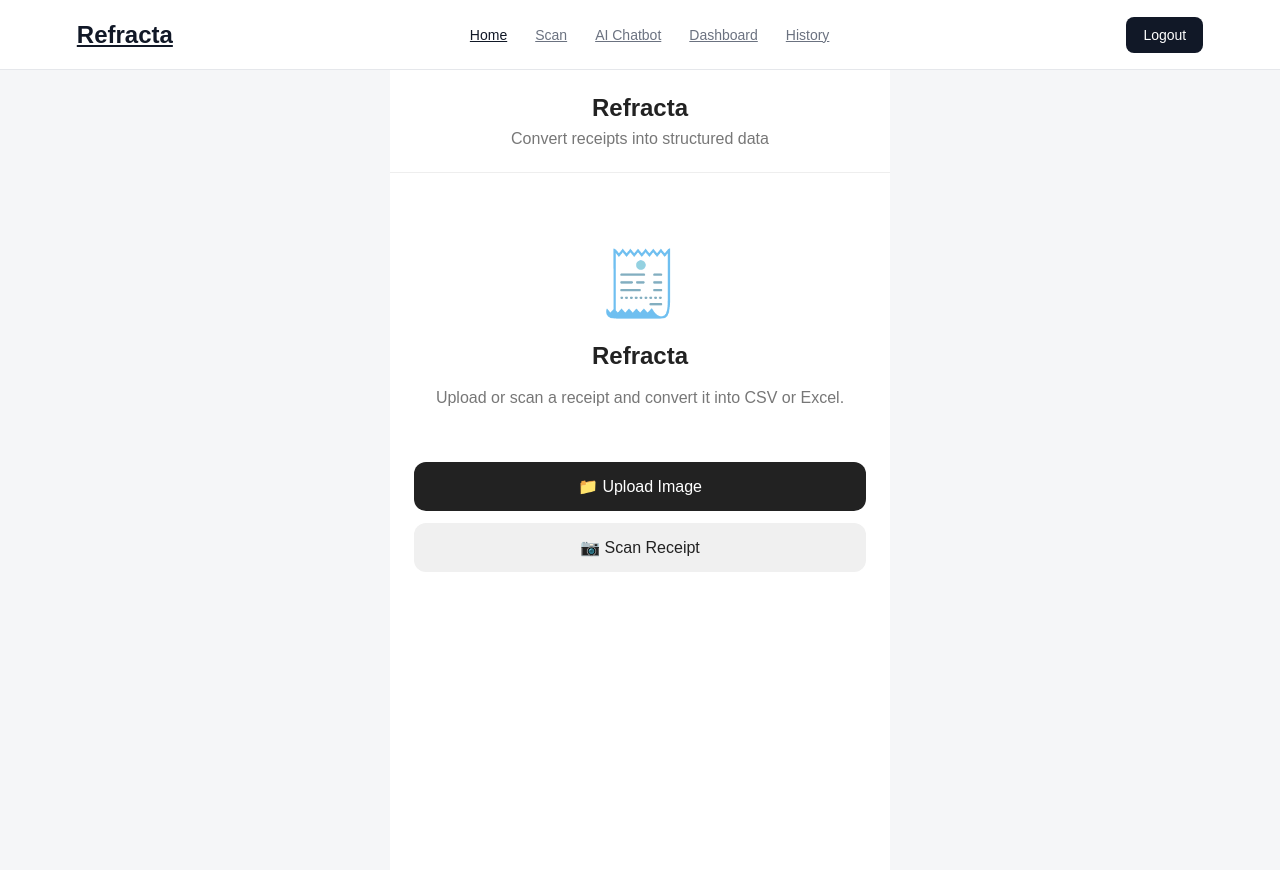
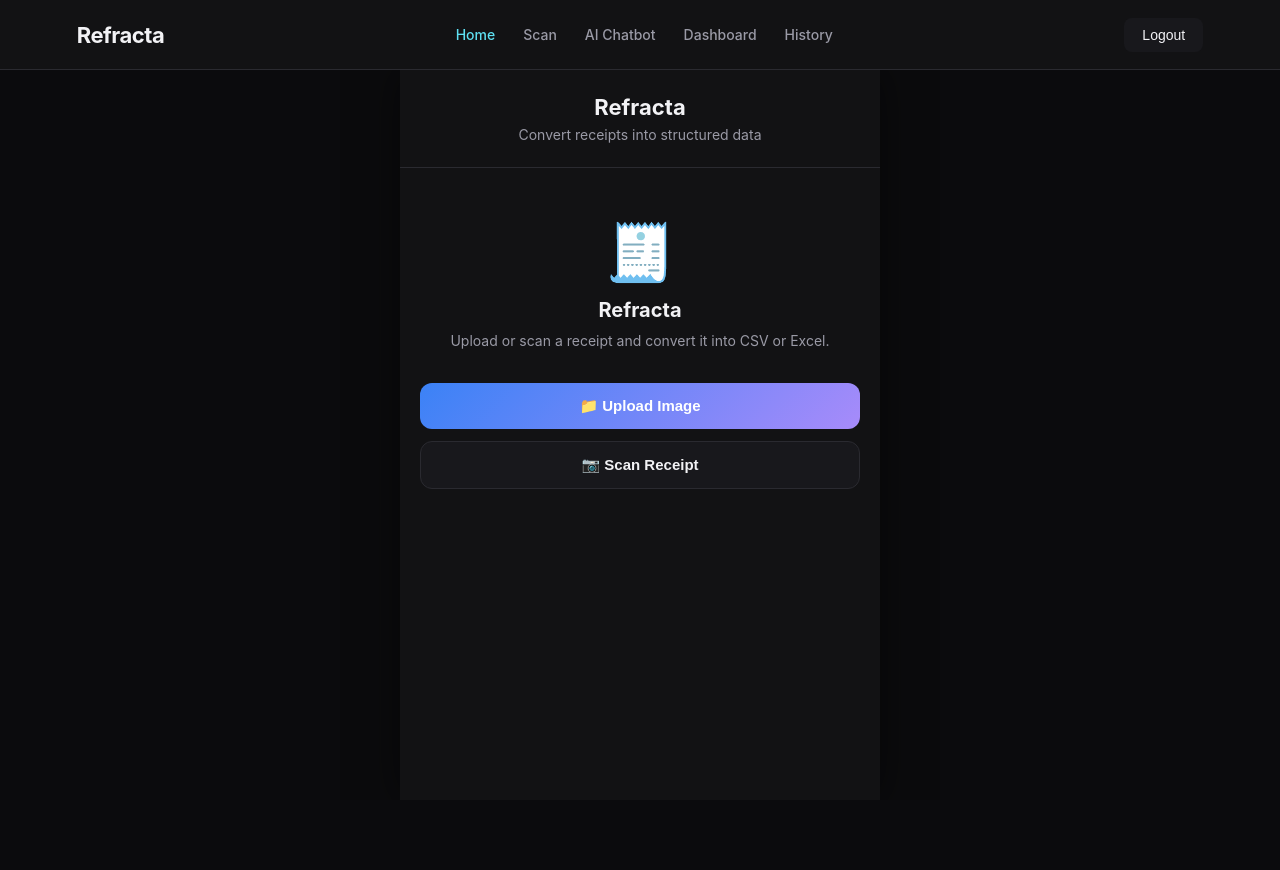
Before and after one commit to GeneJustin/Refracta, a Flask app: page /scan in a window 1280 px wide. After the commit the page ends 489 px from the top, so only its background shows below. Run offline with Flask 3, Linux system fonts and the light colour scheme; the visitor is signed in with stand-in values (Sample User, id 1).

Commit message:
Update style.css

```diff
--- a/static/style.css
+++ b/static/style.css
@@ -4,28 +4,38 @@
 
 body {
     margin: 0;
-    font-family: Arial, sans-serif;
-    background: #f5f6f8;
-    color: #222;
+    font-family: -apple-system, BlinkMacSystemFont, "Segoe UI", Roboto, Helvetica, Arial, sans-serif;
+    background: #0b0b0d;
+    color: #f2f2f5;
+    -webkit-tap-highlight-color: transparent;
 }
 
+/* NAVBAR (DESKTOP DEFAULT) */
 .navbar {
     height: 70px;
-    background: white;
-    border-bottom: 1px solid #e5e7eb;
+    background: #121214;
+    border-bottom: 1px solid #2a2a30;
     display: flex;
     align-items: center;
     justify-content: space-between;
     padding: 0 6%;
     position: sticky;
     top: 0;
-    z-index: 100;
+    z-index: 1000;
 }
 
 .logo {
-    font-size: 24px;
+    font-size: 22px;
     font-weight: 700;
-    color: #111827;
+    color: #f2f2f5;
+    text-decoration: none;
+    letter-spacing: -0.5px;
+}
+
+.nav-content {
+    display: flex;
+    align-items: center;
+    gap: 32px;
 }
 
 .nav-links {
@@ -36,136 +46,206 @@ body {
 
 .nav-links a {
     font-size: 14px;
-    color: #6b7280;
-    transition: 0.2s;
+    color: #9a9aa6;
+    transition: color 0.2s ease;
+    text-decoration: none;
+    font-weight: 500;
 }
 
 .nav-links a:hover,
 .nav-links a.active {
-    color: #111827;
+    color: #5ee0f2;
 }
 
 .logout-btn {
     border: none;
-    background: #111827;
-    color: white;
-    padding: 10px 17px;
+    background: #18181c;
+    color: #f2f2f5;
+    padding: 9px 18px;
     border-radius: 8px;
     cursor: pointer;
     font-size: 14px;
+    font-weight: 500;
+    transition: background 0.2s ease;
 }
 
 .logout-btn:hover {
-    background: #374151;
+    background: #2a2a30;
 }
 
+/* HAMBURGER BUTTON (HIDDEN ON DESKTOP) */
+.hamburger {
+    display: none;
+    flex-direction: column;
+    justify-content: space-between;
+    width: 24px;
+    height: 18px;
+    background: transparent;
+    border: none;
+    cursor: pointer;
+    padding: 0;
+    z-index: 1001;
+}
 
+.hamburger span {
+    width: 100%;
+    height: 2px;
+    background-color: #f2f2f5;
+    border-radius: 2px;
+    transition: all 0.3s ease;
+}
+
+/* HAMBURGER ANIMATION WHEN ACTIVE */
+.hamburger.active span:nth-child(1) {
+    transform: translateY(8px) rotate(45deg);
+}
+.hamburger.active span:nth-child(2) {
+    opacity: 0;
+}
+.hamburger.active span:nth-child(3) {
+    transform: translateY(-8px) rotate(-45deg);
+}
+
+/* LAYOUT CONTAINER */
 .app {
     width: 100%;
-    max-width: 500px;
-    min-height: 100vh;
-    margin: auto;
-    background: white;
+    max-width: 480px;
+    min-height: calc(100vh - 70px);
+    margin: 0 auto;
+    background: #121214;
+    box-shadow: 0 0 40px rgba(0,0,0,0.5);
+    display: flex;
+    flex-direction: column;
 }
 
 header {
-    padding: 24px;
+    padding: 24px 20px;
     text-align: center;
-    border-bottom: 1px solid #eee;
+    border-bottom: 1px solid #2a2a30;
 }
 
 header h1 {
     margin: 0;
-    font-size: 24px;
+    font-size: 22px;
+    color: #f2f2f5;
 }
 
 header p {
-    margin: 8px 0 0;
-    color: #777;
+    margin: 6px 0 0;
+    font-size: 14px;
+    color: #9a9aa6;
 }
 
 .section {
-    padding: 24px;
+    padding: 20px;
+    flex: 1;
 }
 
 .hidden {
     display: none !important;
 }
 
+/* HERO SECTION */
 .hero {
     text-align: center;
-    margin-top: 50px;
+    margin-top: 30px;
 }
 
 .hero .icon {
-    font-size: 64px;
+    font-size: 56px;
+    margin-bottom: 12px;
 }
 
 .hero h2 {
-    margin-bottom: 8px;
+    margin: 0 0 8px 0;
+    color: #f2f2f5;
+    font-size: 20px;
 }
 
 .hero p {
-    color: #777;
+    color: #9a9aa6;
     line-height: 1.5;
+    font-size: 14px;
+    margin: 0;
 }
 
 .actions {
-    margin-top: 40px;
+    margin-top: 32px;
+    display: flex;
+    flex-direction: column;
+    gap: 12px;
 }
 
 button {
     border: none;
     cursor: pointer;
-    font-size: 16px;
+    font-size: 15px;
+    font-weight: 600;
+    transition: opacity 0.2s, transform 0.1s;
+}
+
+button:active {
+    transform: scale(0.98);
 }
 
 .main-button,
 .secondary-button {
     width: 100%;
-    padding: 15px;
+    padding: 14px 18px;
     border-radius: 12px;
-    margin-top: 12px;
+    display: flex;
+    align-items: center;
+    justify-content: center;
+    gap: 8px;
 }
 
 .main-button {
-    background: #222;
-    color: white;
+    background: linear-gradient(135deg, #3b82f6, #a78bfa);
+    color: #ffffff;
 }
 
 .secondary {
-    background: #f0f0f0;
-    color: #222;
+    background: #18181c;
+    color: #f2f2f5;
+    border: 1px solid #2a2a30;
 }
 
 .secondary-button {
-    background: #eee;
-    color: #222;
+    background: #18181c;
+    color: #f2f2f5;
+    border: 1px solid #2a2a30;
 }
 
+/* CAMERA & PREVIEW */
 .top-bar {
     display: flex;
     align-items: center;
-    gap: 15px;
-    margin-bottom: 20px;
+    gap: 12px;
+    margin-bottom: 16px;
 }
 
 .top-bar button {
     background: none;
-    font-size: 25px;
+    color: #5ee0f2;
+    font-size: 22px;
+    padding: 4px;
+    line-height: 1;
 }
 
 .top-bar h2 {
     margin: 0;
+    color: #f2f2f5;
+    font-size: 18px;
 }
 
 .camera-container {
     position: relative;
     width: 100%;
     aspect-ratio: 3 / 4;
-    background: black;
+    background: #000000;
     overflow: hidden;
-    border-radius: 15px;
+    border-radius: 16px;
+    border: 1px solid #2a2a30;
 }
 
 #camera {
```
Also changed, not shown: other parts of static/style.css (+101 -22 lines).
